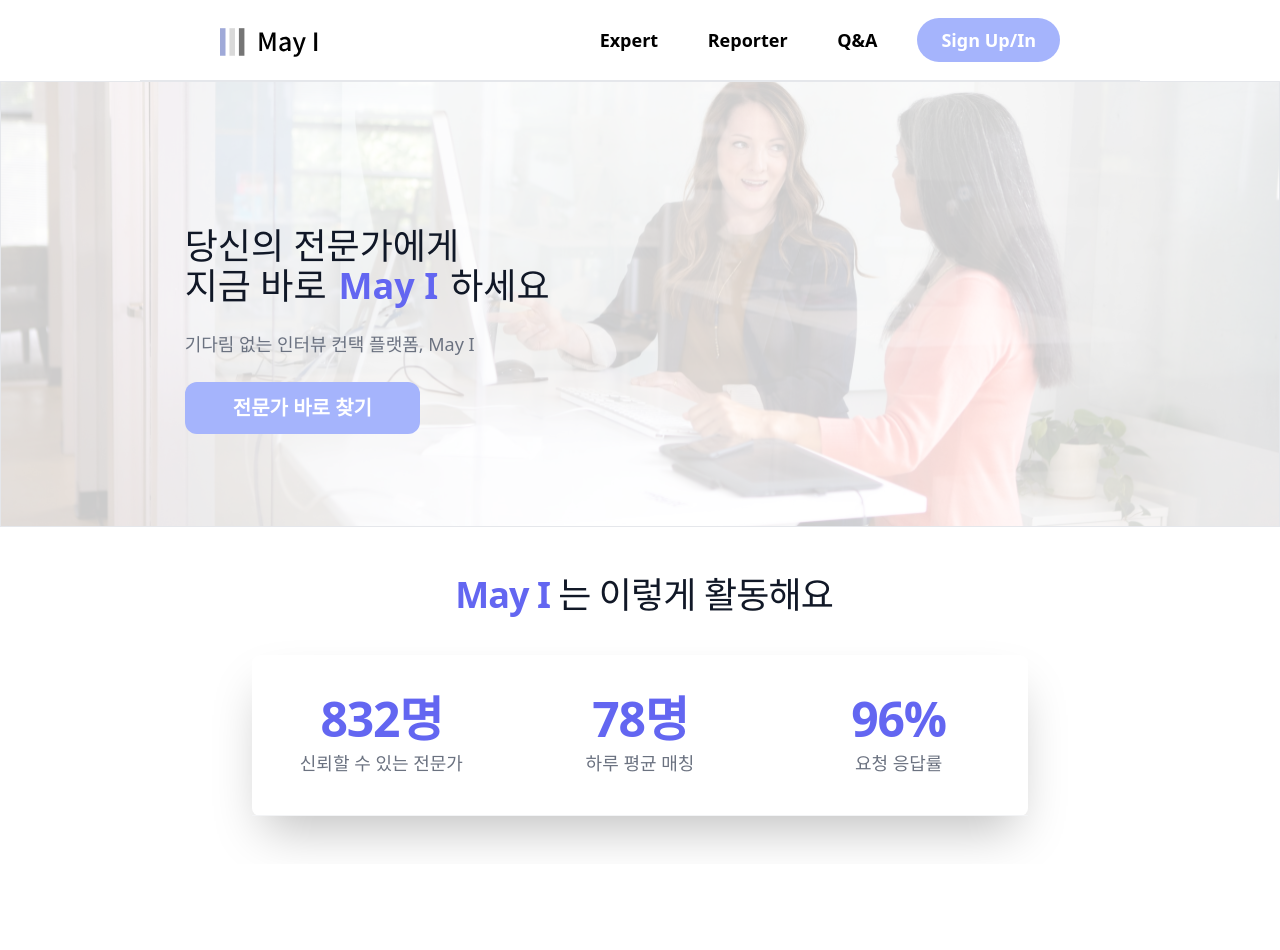
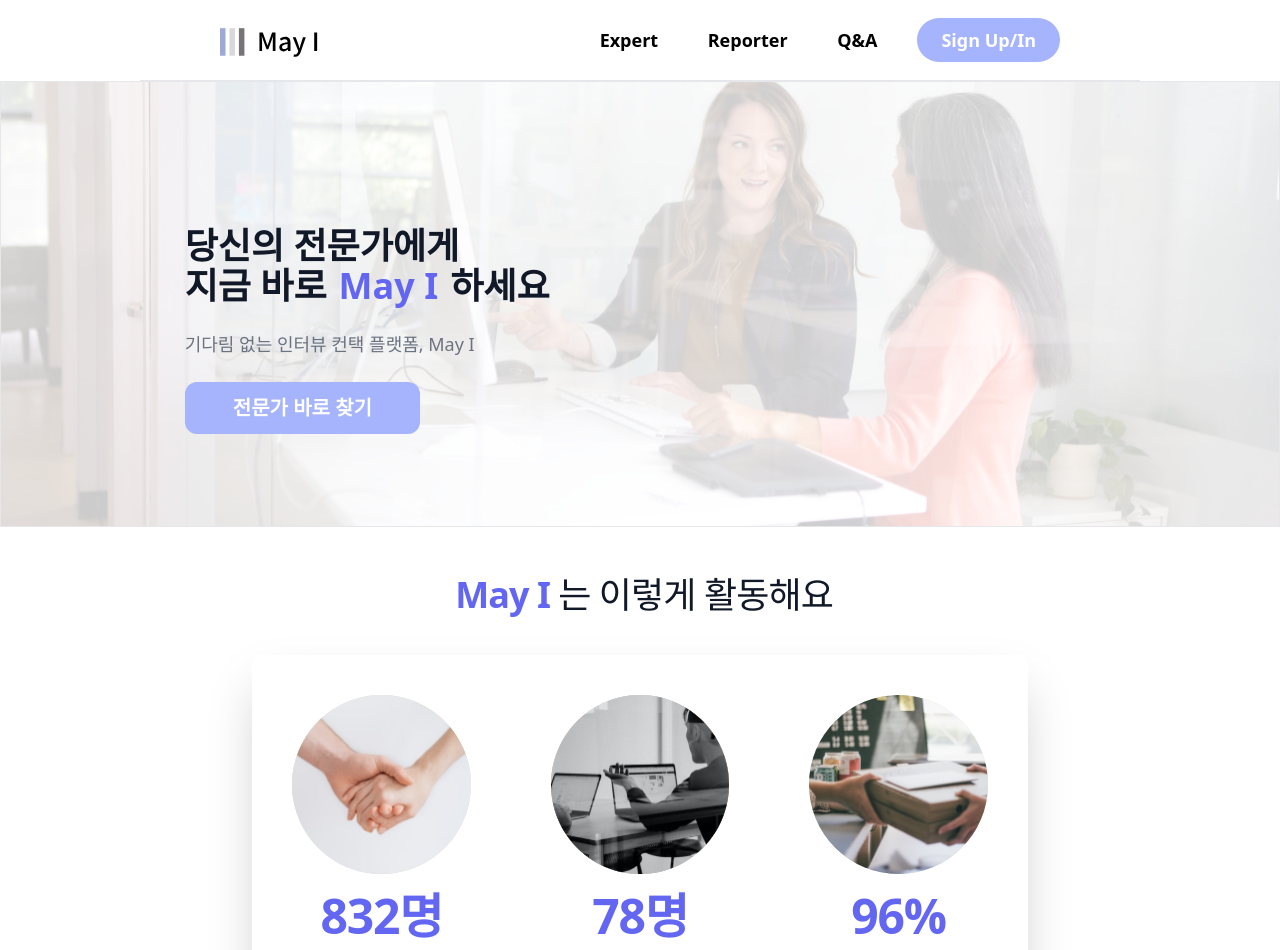
Before and after one commit to LikeLion-May-I/MAY-I-FRONT, a Next.js app: page / in a window 1280 px wide. Shown: the top 950 px of the page. Before the commit the page ends 864 px from the top, so only its background shows below. Built offline with nearby package versions, Linux system fonts and the light colour scheme.

Commit message:
add: stats img

```diff
--- a/components/Hero.jsx
+++ b/components/Hero.jsx
@@ -13,7 +13,7 @@ const Hero = () => {
           objectPosition="center"
         />
         <div className="mx-auto max-w-[1000px] w-3/4 py-36 px-6 text-left">
-          <div className=" w-full flex text-4xl font-medium text-gray-900">
+          <div className=" w-full flex text-4xl font-bold text-gray-900">
             <span className="block">
               당신의 전문가에게
               <br />
--- a/components/Stats.jsx
+++ b/components/Stats.jsx
@@ -1,10 +1,15 @@
+import Image from 'next/image'
 import React from 'react'
 
 const Stats = () => {
   const stats = [
-    { number: '832명', title: '신뢰할 수 있는 전문가' },
-    { number: '78명', title: '하루 평균 매칭' },
-    { number: '96%', title: '요청 응답률' },
+    {
+      number: '832명',
+      title: '신뢰할 수 있는 전문가',
+      src: 'assets/stats1.svg',
+    },
+    { number: '78명', title: '하루 평균 매칭', src: 'assets/stats2.svg' },
+    { number: '96%', title: '요청 응답률', src: 'assets/stats3.svg' },
   ]
   return (
     <div className="max-w-[1000px] h-auto mx-auto py-12">
@@ -20,7 +25,8 @@ const Stats = () => {
           <div className="flex rounded-lg bg-white shadow-2xl">
             {stats.map((stat) => (
               <div className="w-1/3 border-b border-gray-100 p-10 text-center">
-                <p className="text-5xl tracking-tight font-bold text-indigo-500">
+                <Image src={stat.src} width={200} height={200} />
+                <p className="mt-3 text-5xl tracking-tight font-bold text-indigo-500">
                   {stat.number}
                 </p>
                 <p className="mt-2 text-lg leading-6 font-medium text-gray-500">
--- a/next.config.js
+++ b/next.config.js
@@ -11,9 +11,4 @@ module.exports = {
     loader: 'akamai',
     path: '/',
   },
-  experimental: {
-    images: {
-      layoutRaw: true,
-    },
-  },
 }
```
